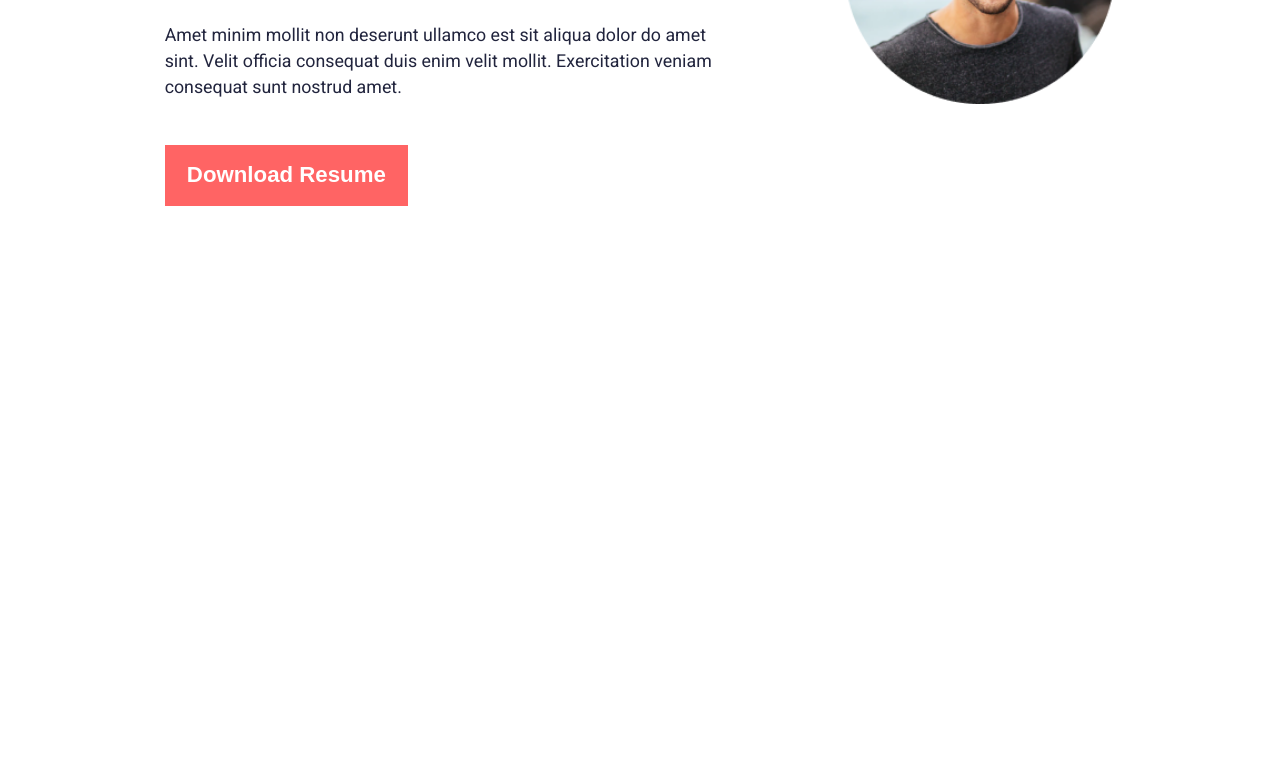
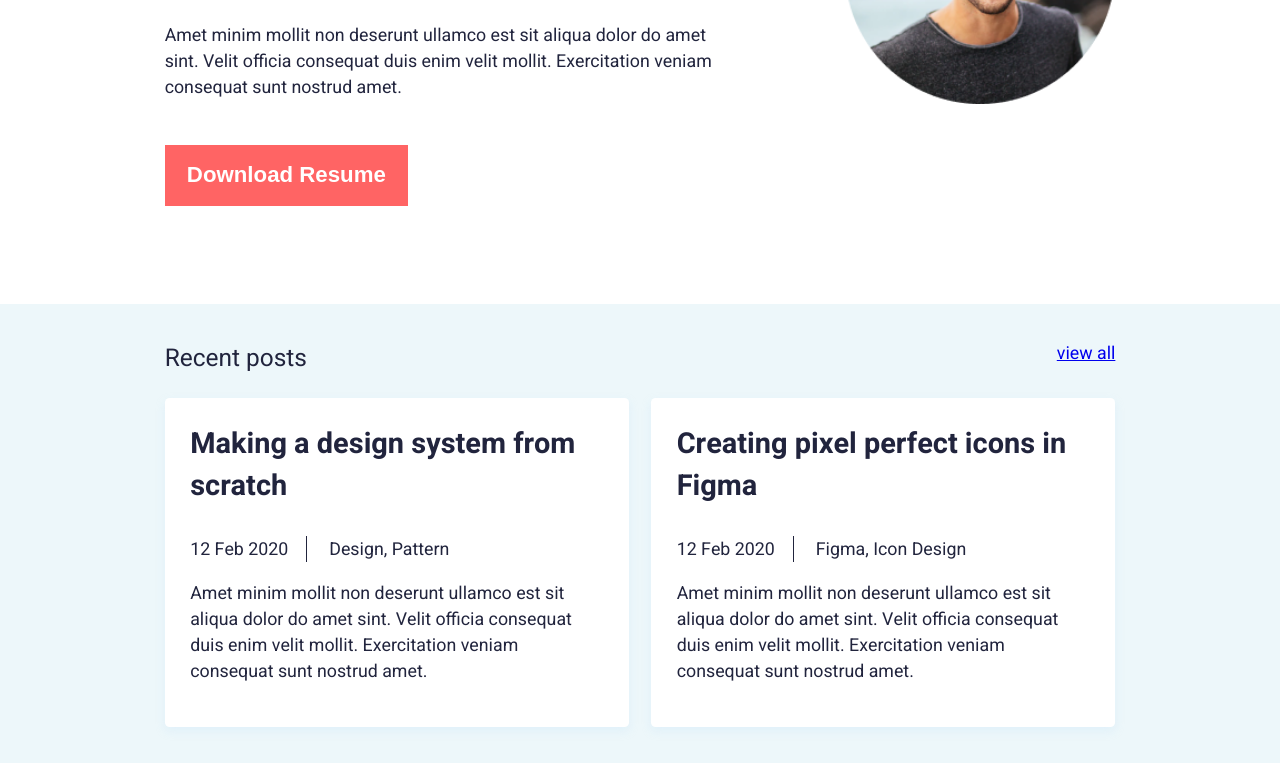
Before and after one commit to Abhinav-676/Portfolio, a plain HTML site: page index.html in a window 1280 px wide. Shown: the part 384-1147 px from the top of the page. Before the commit the page ends 800 px from the top, so only its background shows below. Drawn offline with Linux system fonts and the light colour scheme.

Commit message:
main 2.0

```diff
--- a/index.html
+++ b/index.html
@@ -45,6 +45,32 @@
                 <div><img src="assets/profile.png"></div>
             </div>
         </div>
+
+        <div class="recent-post-container">
+            <div class="recent-post">
+                <div class="recent-post-top"><div class="recent-post-title">Recent posts</div>       <div class="view-all-link"><a href="#">view all</a></div></div>
+                <div class="post-card-container">
+                    <div class="post-card">
+                        <p class="post-card-title">Making a design system from scratch</p>
+                        <div>
+                            <span class="span-1">12 Feb 2020</span>
+                            <span class="span-2">Design, Pattern</span>
+                        </div>
+                        <p>Amet minim mollit non deserunt ullamco est sit aliqua dolor do amet sint. Velit officia consequat duis enim velit mollit. Exercitation veniam consequat sunt nostrud amet.</p>
+                    </div>
+
+                    <div class="post-card">
+                        <p class="post-card-title">Creating pixel perfect icons in Figma</p>
+                        <div>
+                            <span class="span-1">12 Feb 2020</span>
+                            <span class="span-2">Figma, Icon Design</span>
+                        </div>
+                        <p>Amet minim mollit non deserunt ullamco est sit aliqua dolor do amet sint. Velit officia consequat duis enim velit mollit. Exercitation veniam consequat sunt nostrud amet.</p>
+                    </div>
+                </div>
+
+            </div>
+        </div>
     </main>
 
     <footer>
--- a/style/main.css
+++ b/style/main.css
@@ -36,6 +36,71 @@
 
 }
 
+.recent-post-container {
+    background-color: #EDF7FA;
+}
+
+
+.recent-post {
+    max-width: 53.4375rem;
+
+    margin: 0 auto;
+    padding: 2rem;
+}
+.recent-post-top {
+    display: flex;
+    justify-content: space-between;
+
+    padding-bottom: 1.25rem;
+}
+.recent-post-title {
+    font-size: 1.375rem;
+}
+
+.view-all-link {
+    color: var(--secondary);
+    text-decoration: none;
+}
+
+.post-card-container {
+    display: grid;
+    grid-template-columns: 1fr 1fr;
+    column-gap: 1.25rem;
+    row-gap: 1.25rem;
+}
+
+.post-card {
+    background-color: white;
+    padding: 1.4375rem;
+    border-radius: 0.25rem;
+    box-shadow: 0px 4px 10px rgba(187, 225, 250, 0.25);
+}
+
+.post-card-title {
+    margin-top: 0;
+    font-size: 1.625rem;
+    font-weight: 700;
+}
+
+.span-1 {
+    padding-right: 1rem;
+
+    border-right: var(--dark) 0.0625rem solid;
+}
+
+.span-2 {
+    padding-left: 1rem;
+}
+
+@media (max-width: 710px) {
+    .recent-post {
+        max-width: 26.125rem;
+    }
+
+    .post-card-container {
+        grid-template-columns: 1fr;
+    }
+}
 
 @media (max-width: 920px) {
 
```
